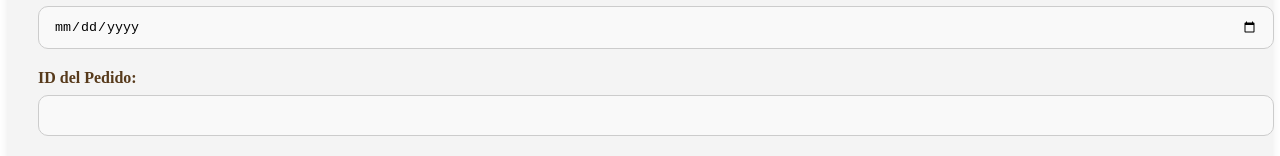
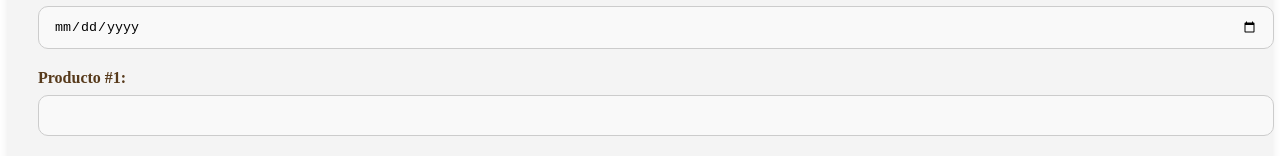
Before and after one commit to jorttp/entrega-final-frontend, an Angular app: page / in a window 1280 px wide. Shown: the part 586-742 px from the top of the page. Built offline with nearby package versions, Linux system fonts and the light colour scheme.

Commit message:
Correccion de errores

```diff
--- a/src/app/app.component.html
+++ b/src/app/app.component.html
@@ -23,9 +23,6 @@
     <label>Fecha de Entrega:</label>
     <input type="date" [(ngModel)]="fechaEntrega" name="fechaEntrega" required>
 
-    <label>ID del Pedido:</label>
-    <input type="text" [(ngModel)]="id" name="id" required>
-
     <div *ngFor="let producto of productos; let i = index" class="producto-linea">
       <label>Producto #{{i + 1}}:</label>
       <input type="text" [(ngModel)]="producto.nombre" name="productoNombre{{i}}" required>
--- a/src/app/app.component.ts
+++ b/src/app/app.component.ts
@@ -48,7 +48,6 @@ export class AppComponent {
       direccionEntrega: this.direccionEntrega,
       fechaReserva: this.fechaReserva,
       fechaEntrega: this.fechaEntrega,
-      id: this.id,
       productos: this.productos,
       abono: this.abono,
       total: this.total,
```
